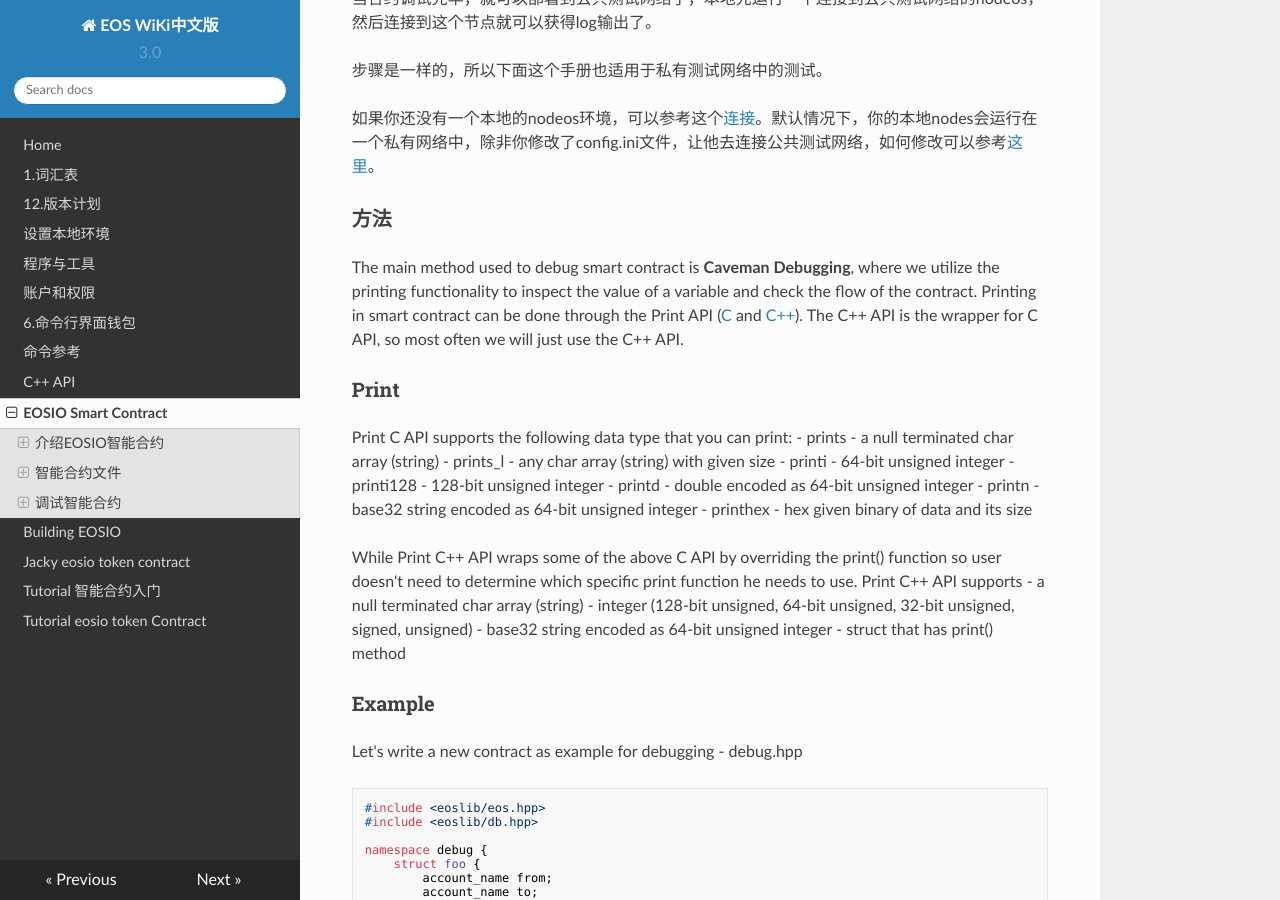
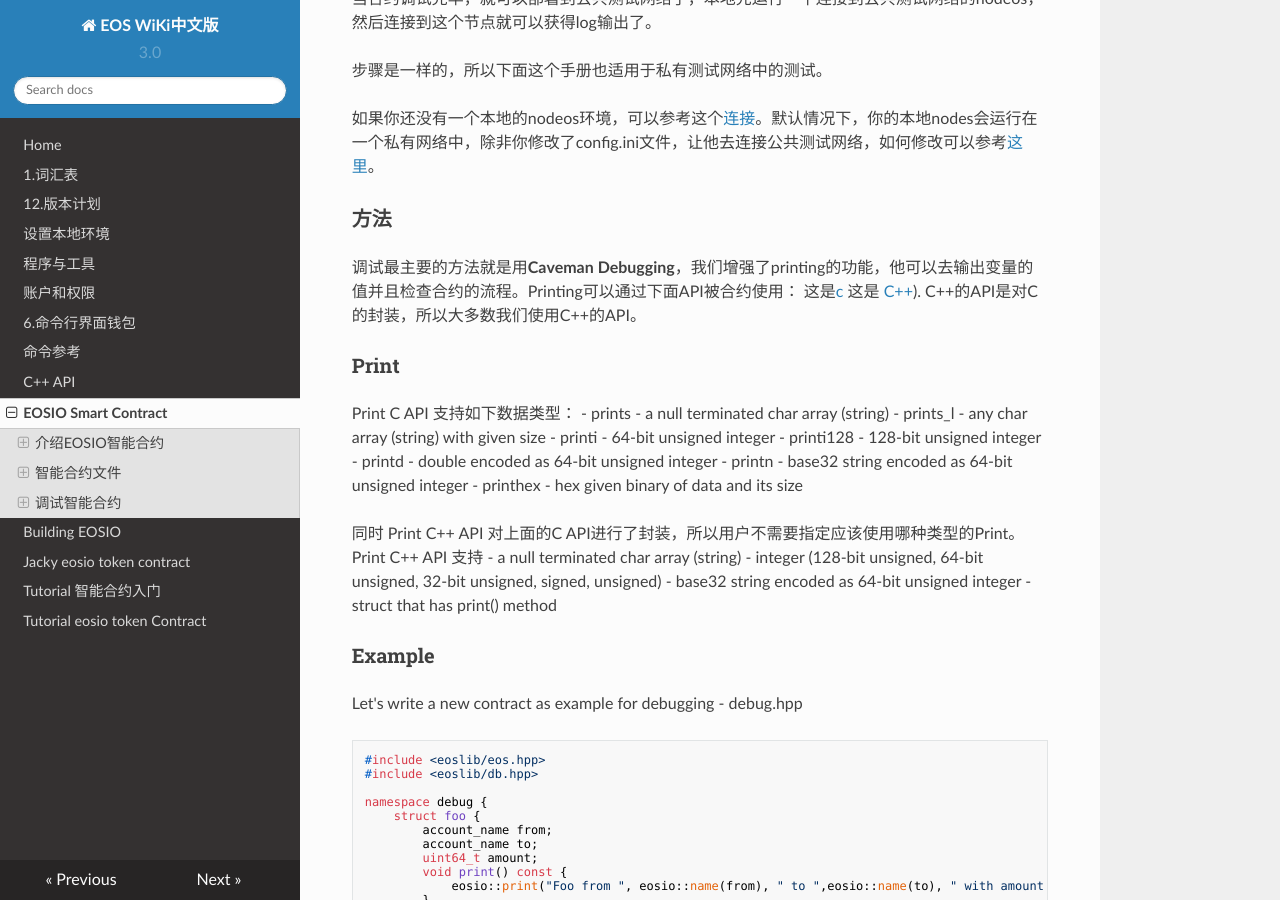
Before and after one commit to eostea/eos-wiki, an MkDocs documentation site: the page built from docs/9.智能合约.md, in a window 1280 px wide and 900 px high, scrolled down 6448 px. Built offline with MkDocs 1.6.1, drawn with Linux system fonts in a browser that asks for light colours; nearby versions of some CDN libraries; some of the changed text lies outside the part shown.

Commit message:
Update 9.智能合约.md

````diff
--- a/docs/9.智能合约.md
+++ b/docs/9.智能合约.md
@@ -321,10 +321,12 @@ ABI文件有很多的部分组成，比如`from`,`to`和`quantity`。每个部
 
 
 ### 方法
-The main method used to debug smart contract is **Caveman Debugging**, where we utilize the printing functionality to inspect the value of a variable and check the flow of the contract. Printing in smart contract can be done through the Print API ([C](https://github.com/EOSIO/eos/blob/master/contracts/eoslib/print.h) and [C++](https://github.com/EOSIO/eos/blob/master/contracts/eoslib/print.hpp)). The C++ API is the wrapper for C API, so most often we will just use the C++ API.
+调试最主要的方法就是用**Caveman Debugging**，我们增强了printing的功能，他可以去输出变量的值并且检查合约的流程。Printing可以通过下面API被合约使用：
+这是[c](https://github.com/EOSIO/eos/blob/master/contracts/eoslib/print.h)
+这是 [C++](https://github.com/EOSIO/eos/blob/master/contracts/eoslib/print.hpp)). C++的API是对C的封装，所以大多数我们使用C++的API。
 
 ### Print
-Print C API supports the following data type that you can print:
+Print C API 支持如下数据类型：
 - prints - a null terminated char array (string)
 - prints_l - any char array (string) with given size
 - printi - 64-bit unsigned integer
@@ -333,7 +335,7 @@ Print C API supports the following data type that you can print:
 - printn - base32 string encoded as 64-bit unsigned integer
 - printhex - hex given binary of data and its size
 
-While Print C++ API wraps some of the above C API by overriding the print() function so user doesn't need to determine which specific print function he needs to use. Print C++ API supports
+同时 Print C++ API 对上面的C API进行了封装，所以用户不需要指定应该使用哪种类型的Print。Print C++ API 支持
 - a null terminated char array (string)
 - integer (128-bit unsigned, 64-bit unsigned, 32-bit unsigned, signed, unsigned)
 - base32 string encoded as 64-bit unsigned integer
@@ -406,15 +408,16 @@ extern "C" {
 }
 
 ```
+现在我们可以部署这个合约并且调用它，假设你已经创建了`debug`账户并且在钱包中导入了它的密钥。
 
-Let's deploy it and send a message to it. Assume that you have `debug` account created and have its key in your wallet.
 ```bash
 $ eosiocpp -o debug.wast debug.cpp
 $ cleos set contract debug debug.wast debug.abi
 $ cleos push message debug foo '{"from":"inita", "to":"initb", "amount":10}' --scope debug
 ```
 
-When you check your local `nodeos` node log, you will see the following lines after the above message is sent.
+当你检查你的`nodeos`log的时候，就可以看到下面的信息：
+
 ```
 Code is debug
 Action is foo
@@ -422,4 +425,5 @@ Amount is smaller than 100
 Increase amount by 10
 Foo from inita to initb with amount 20
 ```
+这里，你可以清楚的看到，合约按照你的预期被执行了，并且余额是正确的。你也许会看到上面的信息两次，因为每次的transaction都会被验证，生成块和块合约
 There, you can confirm that your message is going to the right control flow and the amount is updated correctly. You might see the above message at least 2 times and that's normal because each transaction is being applied during verification, block generation, and block application.
````
